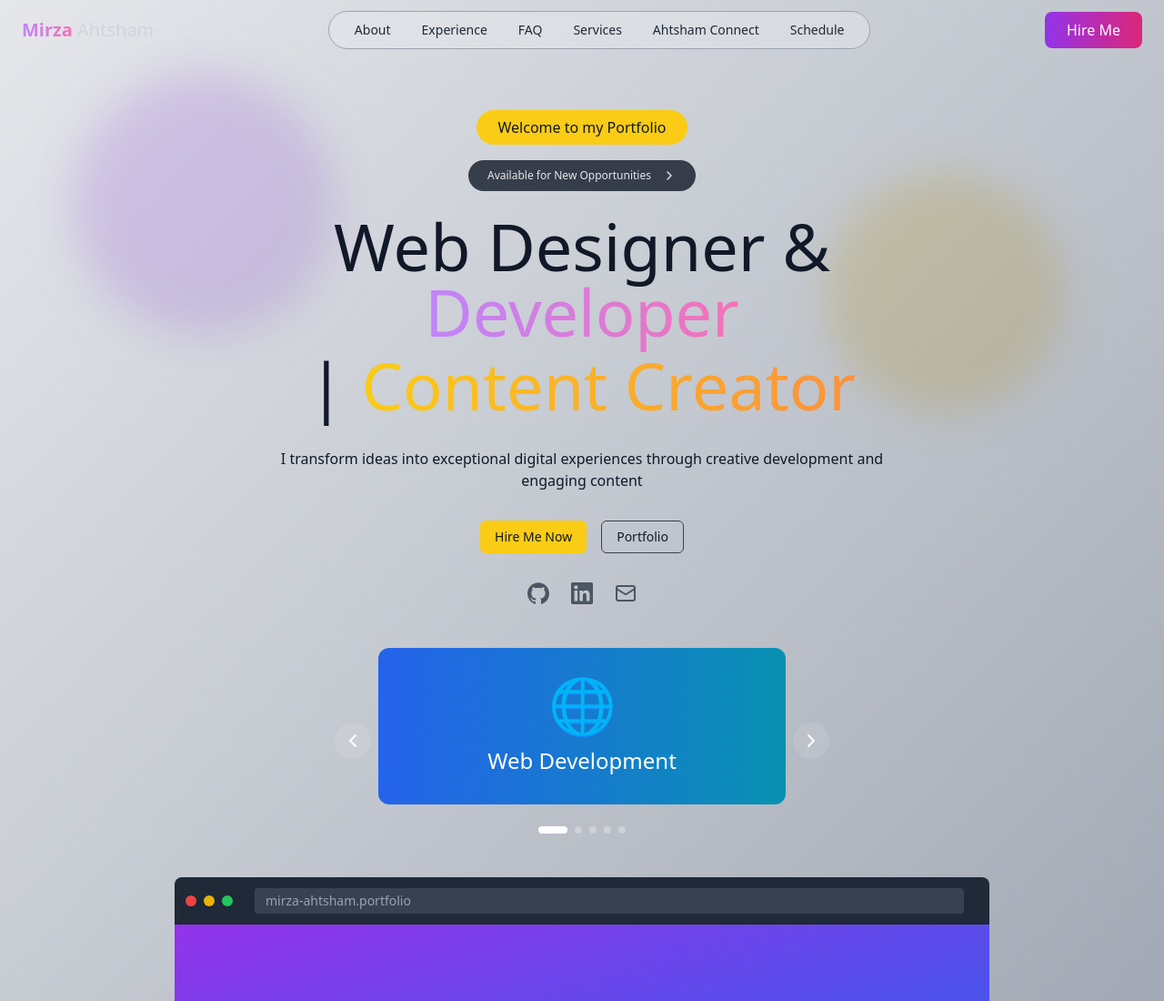
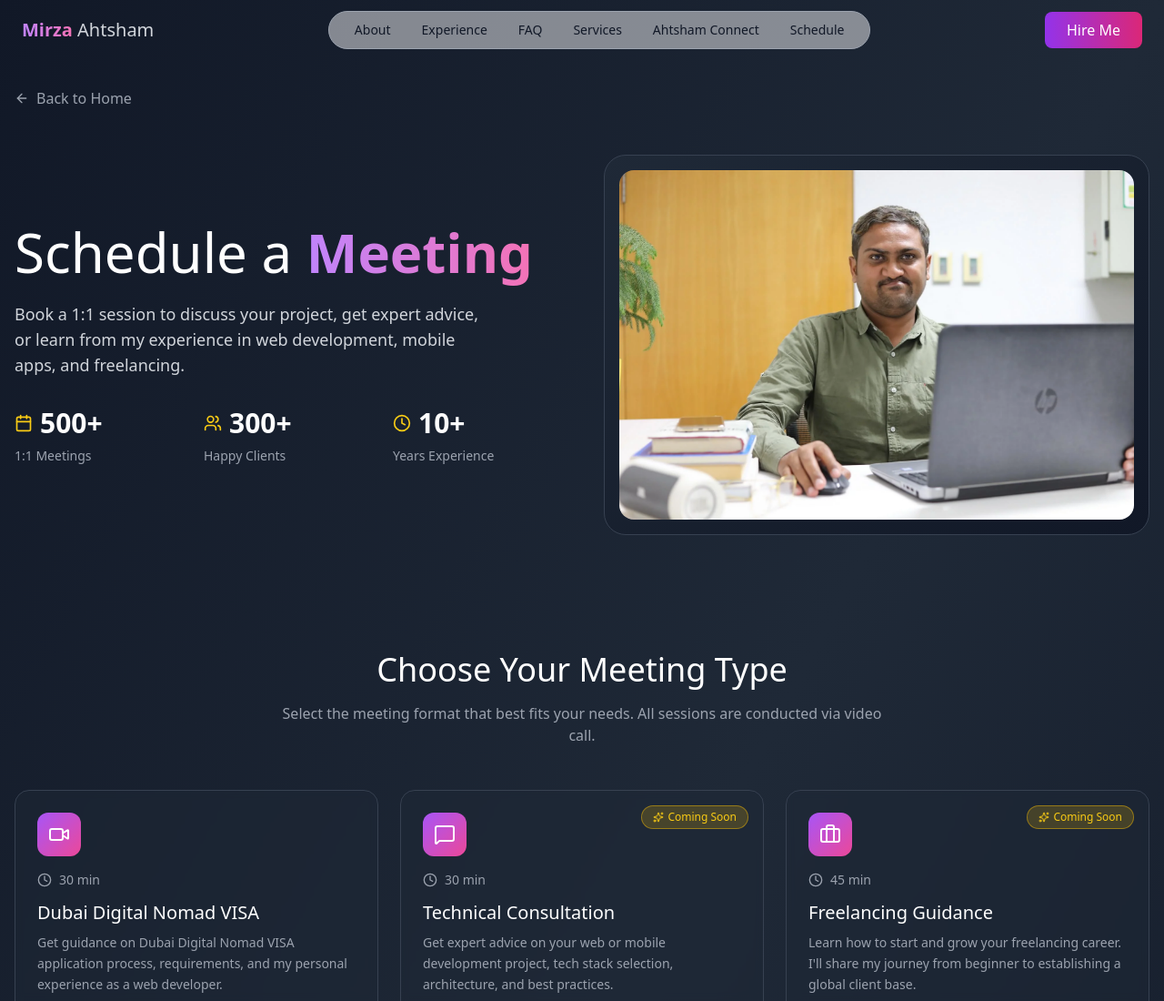
Before and after one commit to mirzaahtsham/ahtsham-webmentor, a Next.js app: page /schedule in a window 1280 px wide. Shown: the top 1100 px of the page at 91% size. Built offline with nearby package versions, Linux system fonts and the light colour scheme.

Commit message:
Fix Schedule page issue and Apply Dark Mode

```diff
--- a/src/app/policies/[slug]/PolicyClientPage.tsx
+++ b/src/app/policies/[slug]/PolicyClientPage.tsx
@@ -62,7 +62,7 @@ export default function PolicyClientPage({ params }: Props) {
   }, [policy.sections]);
 
   return (
-    <div className="min-h-screen bg-linear-to-b from-gray-950 to-black text-gray-200">
+    <div className="min-h-screen bg-gradient-to-b from-gray-950 to-black text-gray-200">
       <HeaderWithMegaMenu />
       <main className="max-w-7xl mx-auto px-4 py-16 grid lg:grid-cols-3 gap-8">
         {/* LEFT COLUMN */}
--- a/src/app/schedule/page.tsx
+++ b/src/app/schedule/page.tsx
@@ -1,57 +1,230 @@
 "use client";
-
+import { useState } from "react";
+import { Calendar, Users, Clock, Sparkles, Video, MessageSquare, Briefcase, Coffee, ArrowLeft } from "lucide-react";
+import { Button } from "../../components/ui/button";
+import { ImageWithFallback } from "../../components/figma/ImageWithFallback";
 import { HeaderWithMegaMenu } from "@/components/HeaderWithMegaMenu";
-import { Hero } from "@/components/Hero";
-import { Stats } from "@/components/Stats";
-import { IconMarquee } from "@/components/IconMarquee";
-import { About } from "@/components/About";
-import { WorkExperience } from "@/components/Experiences";
-import { TestimonialsMarquee } from "@/components/TestimonialsMarquee";
-import { FAQUpdated } from "@/components/FAQUpdated";
 import { Footer } from "@/components/Footer";
 
-const homeSchema = {
-  "@context": "https://schema.org",
-  "@type": "WebPage",
-  "@id": "https://ahtsham.me/#webpage",
-  "name": "Ahtsham Web Designer & Developer",
-  "url": "https://ahtsham.me/",
-  "description": "Professional Web Designer & Developer offering Next.js, WordPress, Shopify, UI/UX, SEO Optimization, Cloudflare Integration, Hosting Management, Website Migration and Modern Web Solutions.",
-  "isPartOf": { "@id": "https://ahtsham.me/#website" },
-  "mainEntity": { "@id": "https://ahtsham.me/#person" },
-  "breadcrumb": {
-    "@type": "BreadcrumbList",
-    "itemListElement": [
-      {
-        "@type": "ListItem",
-        "position": 1,
-        "name": "Home",
-        "item": "https://ahtsham.me/"
-      }
-    ]
-  }
-};
+interface MeetingType {
+  id: string;
+  title: string;
+  description: string;
+  duration: string;
+  icon: any;
+  status: "available" | "coming-soon";
+  badge?: string;
+}
 
-export default function Home() {
+export default function ScheduleMeeting() {
+  const meetingTypes: MeetingType[] = [
+    {
+      id: "dubai-visa",
+      title: "Dubai Digital Nomad VISA",
+      description: "Get guidance on Dubai Digital Nomad VISA application process, requirements, and my personal experience as a web developer.",
+      duration: "30 min",
+      icon: Video,
+      status: "available",
+    },
+    {
+      id: "technical-consultation",
+      title: "Technical Consultation",
+      description: "Get expert advice on your web or mobile development project, tech stack selection, architecture, and best practices.",
+      duration: "30 min",
+      icon: MessageSquare,
+      status: "coming-soon",
+      badge: "Coming Soon",
+    },
+    {
+      id: "freelancing-guidance",
+      title: "Freelancing Guidance",
+      description: "Learn how to start and grow your freelancing career. I'll share my journey from beginner to establishing a global client base.",
+      duration: "45 min",
+      icon: Briefcase,
+      status: "coming-soon",
+      badge: "Coming Soon",
+    },
+    {
+      id: "mentorship",
+      title: "Mentorship Session",
+      description: "One-on-one mentoring for developers. Career guidance, code review, or help with your personal/professional learning goals.",
+      duration: "60 min",
+      icon: Users,
+      status: "coming-soon",
+      badge: "Coming Soon",
+    },
+    {
+      id: "quick-questions",
+      title: "Quick Questions",
+      description: "Have a quick question? Book a short call to get answers on any topic including career, tech, or freelancing.",
+      duration: "15 min",
+      icon: MessageSquare,
+      status: "coming-soon",
+      badge: "Coming Soon",
+    },
+    {
+      id: "project-discussion",
+      title: "Project Discussion",
+      description: "Discuss your project requirements, timeline, and get a detailed assessment for potential collaboration opportunities.",
+      duration: "45 min",
+      icon: Briefcase,
+      status: "coming-soon",
+      badge: "Coming Soon",
+    },
+    {
+      id: "general-meeting",
+      title: "General Meeting",
+      description: "Schedule a meeting for any other topic not covered above. I'm happy to discuss your needs.",
+      duration: "30 min",
+      icon: Coffee,
+      status: "coming-soon",
+      badge: "Coming Soon",
+    },
+  ];
+
   return (
-    <>
-      <script
-        type="application/ld+json"
-        dangerouslySetInnerHTML={{ __html: JSON.stringify(homeSchema) }}
-      />
-      <div className="min-h-screen bg-background text-foreground transition-colors duration-300">
-        <HeaderWithMegaMenu />
-        <main>
-          <Hero />
-          <Stats />
-          <About />
-          <IconMarquee />
-          <WorkExperience />
-          <TestimonialsMarquee />
-          <FAQUpdated />
-        </main>
+    <div className="min-h-screen bg-gradient-to-br from-gray-900 via-gray-800 to-gray-900 text-white">
+      <HeaderWithMegaMenu />
+      {/* Back Button */}
+      <div className="container mx-auto px-4 pt-24">
+        <a
+          href="/"
+          className="inline-flex items-center gap-2 text-gray-400 hover:text-white transition-colors"
+        >
+          <ArrowLeft className="w-4 h-4" />
+          <span>Back to Home</span>
+        </a>
+      </div>
+
+      {/* Hero Section */}
+      <section className="pt-12 pb-16 px-4">
+        <div className="container mx-auto max-w-7xl">
+          <div className="grid md:grid-cols-2 gap-12 items-center">
+            {/* Left Content */}
+            <div>
+              <h1 className="text-5xl md:text-6xl mb-6">
+                Schedule a <span className="text-transparent bg-clip-text font-bold bg-gradient-to-r from-purple-400 to-pink-400">Meeting</span>
+              </h1>
+              <p className="text-gray-300 text-lg mb-8 max-w-lg">
+                Book a 1:1 session to discuss your project, get expert advice, or learn from my experience in web development, mobile apps, and freelancing.
+              </p>
+
+              {/* Stats */}
+              <div className="grid grid-cols-3 gap-6">
+                <div>
+                  <div className="flex items-center gap-2 mb-2">
+                    <Calendar className="w-5 h-5 text-yellow-400" />
+                    <span className="text-3xl font-bold">500+</span>
+                  </div>
+                  <p className="text-gray-400 text-sm">1:1 Meetings</p>
+                </div>
+                <div>
+                  <div className="flex items-center gap-2 mb-2">
+                    <Users className="w-5 h-5 text-yellow-400" />
+                    <span className="text-3xl font-bold">300+</span>
+                  </div>
+                  <p className="text-gray-400 text-sm">Happy Clients</p>
+                </div>
+                <div>
+                  <div className="flex items-center gap-2 mb-2">
+                    <Clock className="w-5 h-5 text-yellow-400" />
+                    <span className="text-3xl font-bold">10+</span>
+                  </div>
+                  <p className="text-gray-400 text-sm">Years Experience</p>
+                </div>
+              </div>
+            </div>
+
+            {/* Right Image */}
+            <div className="relative">
+              <div className="absolute inset-0 bg-linear-to-br from-purple-500/20 to-pink-500/20 rounded-3xl blur-3xl"></div>
+              <div className="relative bg-gradient-to-br from-gray-800 to-gray-900 rounded-3xl p-4 border border-gray-700">
+                <ImageWithFallback
+                  src="/Schedule/Mirza-Ahtsham.webp"
+                  alt="Mirza Ahtsham"
+                  className="w-full h-96 object-cover rounded-2xl"
+                />
+              </div>
+            </div>
+          </div>
+        </div>
+      </section>
+
+      {/* Meeting Types Section */}
+      <section className="py-16 px-4">
+        <div className="container mx-auto max-w-7xl">
+          <div className="text-center mb-12">
+            <h2 className="text-4xl mb-4">Choose Your Meeting Type</h2>
+            <p className="text-gray-400 max-w-2xl mx-auto">
+              Select the meeting format that best fits your needs. All sessions are conducted via video call.
+            </p>
+          </div>
+
+          {/* Meeting Cards Grid */}
+          <div className="grid md:grid-cols-2 lg:grid-cols-3 gap-6">
+            {meetingTypes.map((meeting) => {
+              const Icon = meeting.icon;
+              return (
+                <div
+                  key={meeting.id}
+                  className="bg-gray-800/50 backdrop-blur-sm border border-gray-700 rounded-2xl p-6 hover:border-purple-500/50 transition-all duration-300 hover:shadow-lg hover:shadow-purple-500/10 relative group"
+                >
+                  {/* Status Badge */}
+                  {meeting.badge && (
+                    <div className="absolute top-4 right-4">
+                      <span className="inline-flex items-center gap-1 bg-yellow-500/20 border border-yellow-500/50 text-yellow-400 px-3 py-1 rounded-full text-xs">
+                        <Sparkles className="w-3 h-3" />
+                        {meeting.badge}
+                      </span>
+                    </div>
+                  )}
+
+                  {/* Icon */}
+                  <div className="mb-4">
+                    <div className="w-12 h-12 rounded-xl bg-gradient-to-br from-purple-500 to-pink-500 flex items-center justify-center">
+                      <Icon className="w-6 h-6 text-white" />
+                    </div>
+                  </div>
+
+                  {/* Duration */}
+                  <div className="flex items-center gap-2 mb-3">
+                    <Clock className="w-4 h-4 text-gray-400" />
+                    <span className="text-gray-400 text-sm">{meeting.duration}</span>
+                  </div>
+
+                  {/* Title */}
+                  <h3 className="text-xl mb-2">{meeting.title}</h3>
+
+                  {/* Description */}
+                  <p className="text-gray-400 text-sm mb-6 leading-relaxed">
+                    {meeting.description}
+                  </p>
+
+                  {/* Action Button */}
+                  <Button
+                    className={`w-full ${
+                      meeting.status === "available"
+                        ? "bg-gradient-to-r from-purple-600 to-pink-600 hover:from-purple-700 hover:to-pink-700 text-white"
+                        : "bg-gray-700 text-gray-400 cursor-not-allowed"
+                    }`}
+                    disabled={meeting.status === "coming-soon"}
+                  >
+                    {meeting.status === "available" ? "Schedule Now" : "Coming Soon"}
+                  </Button>
+                </div>
+              );
+            })}
+          </div>
+
+          {/* Bottom Note */}
+          <div className="mt-12 text-center">
+            <p className="text-gray-400 text-sm max-w-2xl mx-auto">
+              Choose a meeting type to view available time slots and book your session instantly.
+            </p>
+          </div>
+        </div>
+      </section>
         <Footer />
-      </div>
-    </>
+    </div>
   );
 }
--- a/src/components/AuthorProfile.tsx
+++ b/src/components/AuthorProfile.tsx
@@ -11,11 +11,11 @@ export const AuthorProfile = () => {
       whileInView={{ opacity: 1, y: 0 }}
       transition={{ duration: 0.6, ease: "easeOut" }}
       viewport={{ once: true }}
-      className="mt-20 bg-linear-to-br from-purple-50 to-white dark:from-gray-900 dark:to-gray-800 rounded-2xl p-8 shadow-lg border border-gray-200 dark:border-gray-700 flex flex-col sm:flex-row items-center sm:items-start gap-6"
+      className="mt-20 bg-gradient-to-br from-purple-50 to-white dark:from-gray-900 dark:to-gray-800 rounded-2xl p-8 shadow-lg border border-gray-200 dark:border-gray-700 flex flex-col sm:flex-row items-center sm:items-start gap-6"
     >
       {/* Avatar */}
       <Image
-        src="/Company Icon/ahtsham-logo.webp" // 👉 Replace with your image
+        src="/company-icon/ahtsham-logo.webp" // 👉 Replace with your image
         alt="Ahtsham Web Mentor"
         width={100}
         height={100}
--- a/src/components/FAQUpdated.tsx
+++ b/src/components/FAQUpdated.tsx
@@ -2,7 +2,7 @@
 
 import { useState, useEffect } from "react";
 import { JsonLd } from "@/components/JsonLd";
-// import { buildFaqSchema } from "@/lib/schema";
+import { buildFaqSchema } from "@/lib/schema";
 import { ContactFormModal } from "./ContactFormModal";
 import Link from "next/link";
 import {
--- a/src/components/HeaderWithMegaMenu.tsx
+++ b/src/components/HeaderWithMegaMenu.tsx
@@ -55,7 +55,7 @@ export function HeaderWithMegaMenu() {
           }`}
       >
         <div className={`transition-all duration-300 ${isScrolled
-          ? "mx-auto max-w-4xl bg-gray-900/65 dark:bg-gray-100/65 backdrop-blur-lg shadow-xl rounded-2xl border border-gray-500 dark:border-gray-800"
+          ? "mx-auto max-w-4xl bg-gray-900/60 dark:bg-gray-100/60 backdrop-blur-lg shadow-xl rounded-2xl border border-gray-500 dark:border-gray-800"
           : "bg-transparent backdrop-blur-none shadow-none border-b border-transparent"
           }`}>
           <div className={`container mx-auto px-6 transition-all duration-500 ${isScrolled ? "py-4" : "py-3"}`}>
@@ -74,28 +74,28 @@ export function HeaderWithMegaMenu() {
               </div>
 
               {/* Desktop Navigation */}
-              <nav className="hidden md:flex items-center gap-0.5 bg-gray-200/50 dark:bg-gray-800/50 rounded-full px-3 py-1 border border-gray-400 dark:border-gray-700">
+              <nav className="hidden md:flex items-center gap-0.5 bg-gray-100/50 dark:bg-gray-800/50 rounded-full px-3 py-1 border border-gray-400 dark:border-gray-700">
                 <Link
                   href="/#about"
-                  className="text-gray-800 dark:text-gray-300 hover:text-pink-600 dark:hover:text-white px-4 py-1.5 rounded-full hover:bg-accent dark:hover:bg-gray-700 text-sm transition-all duration-300"
+                  className="text-gray-900 dark:text-gray-300 hover:text-gray-100 dark:hover:text-white px-4 py-1.5 rounded-full hover:bg-accent dark:hover:bg-gray-700 text-sm transition-all duration-300"
                 >
                   About
                 </Link>
                 <Link
                   href="/#experience"
-                  className="text-gray-800 dark:text-gray-300 hover:text-pink-600 dark:hover:text-white px-4 py-1.5 rounded-full hover:bg-accent dark:hover:bg-gray-700 text-sm transition-all duration-300"
+                  className="text-gray-900 dark:text-gray-300 hover:text-gray-100 dark:hover:text-white px-4 py-1.5 rounded-full hover:bg-accent dark:hover:bg-gray-700 text-sm transition-all duration-300"
                 >
                   Experience
                 </Link>
                 <Link
                   href="/#faq-section"
-                  className="text-gray-800 dark:text-gray-300 hover:text-pink-600 dark:hover:text-white px-4 py-1.5 rounded-full hover:bg-accent dark:hover:bg-gray-700 text-sm transition-all duration-300"
+                  className="text-gray-900 dark:text-gray-300 hover:text-gray-100 dark:hover:text-white px-4 py-1.5 rounded-full hover:bg-accent dark:hover:bg-gray-700 text-sm transition-all duration-300"
                 >
                   FAQ
                 </Link>
                 <Link
                   href="/services"
-                  className="text-gray-800 dark:text-gray-300 hover:text-pink-600 dark:hover:text-white px-4 py-1.5 rounded-full hover:bg-accent dark:hover:bg-gray-700 text-sm transition-all duration-300"
+                  className="text-gray-900 dark:text-gray-300 hover:text-gray-100 dark:hover:text-white px-4 py-1.5 rounded-full hover:bg-accent dark:hover:bg-gray-700 text-sm transition-all duration-300"
                 >
                   Services
                 </Link>
@@ -211,13 +211,13 @@ export function HeaderWithMegaMenu() {
 
                 <Link
                   href="/ahtsham-connect"
-                  className="text-gray-800 dark:text-gray-300 hover:text-pink-600 dark:hover:text-white px-4 py-1.5 rounded-full hover:bg-accent dark:hover:bg-gray-700 text-sm transition-all duration-300"
+                  className="text-gray-900 dark:text-gray-300 hover:text-gray-100 dark:hover:text-white px-4 py-1.5 rounded-full hover:bg-accent dark:hover:bg-gray-700 text-sm transition-all duration-300"
                 >
                   Ahtsham Connect
                 </Link>
                 <Link
                   href="/schedule"
-                  className="text-gray-800 dark:text-gray-300 hover:text-pink-600 dark:hover:text-white px-4 py-1.5 rounded-full hover:bg-accent dark:hover:bg-gray-700 text-sm transition-all duration-300"
+                  className="text-gray-900 dark:text-gray-300 hover:text-gray-100 dark:hover:text-white px-4 py-1.5 rounded-full hover:bg-accent dark:hover:bg-gray-700 text-sm transition-all duration-300"
                 >
                   Schedule
                 </Link>
@@ -260,31 +260,31 @@ export function HeaderWithMegaMenu() {
                 <nav className="flex flex-col gap-4">
                   <Link
                     href="/#about"
-                    className="text-gray-800 hover:text-pink-600 transition-colors py-2"
+                    className="text-gray-900 hover:text-gray-100 transition-colors py-2"
                   >
                     About
                   </Link>
                   <Link
                     href="/services"
-                    className="text-gray-800 hover:text-pink-600 transition-colors py-2"
+                    className="text-gray-900 hover:text-gray-100 transition-colors py-2"
                   >
                     Services
                   </Link>
                   <Link
                     href="/ahtsham-connect"
-                    className="text-gray-800 hover:text-pink-600 transition-colors py-2"
+                    className="text-gray-900 hover:text-gray-100 transition-colors py-2"
                   >
                     Ahtsham Connect
                   </Link>
                   <Link
                     href="/#testimonials"
-                    className="text-gray-800 hover:text-pink-600 transition-colors py-2"
+                    className="text-gray-900 hover:text-gray-100 transition-colors py-2"
                   >
                     Testimonials
                   </Link>
                   <Link
                     href="#faq"
-                    className="text-gray-800 hover:text-pink-600 transition-colors py-2"
+                    className="text-gray-900 hover:text-gray-100 transition-colors py-2"
                   >
                     FAQ
                   </Link>
--- a/src/components/Hero.tsx
+++ b/src/components/Hero.tsx
@@ -62,7 +62,7 @@ export function Hero() {
 }
 
   return (
-    <section className="min-h-screen pt-32 pb-20 bg-gradient-to-br from-gray-200 to-gray-400 dark:from-gray-900 dark:to-gray-900 text-white flex items-center justify-center relative overflow-hidden">
+    <section className="min-h-screen pt-32 pb-20 bg-gradient-to-br from-gray-800 to-gray-900 dark:from-gray-900 dark:to-gray-900 text-gray-200 flex items-center justify-center relative overflow-hidden">
       {/* Animated background elements */}
       <div className="absolute inset-0 overflow-hidden">
         <div className="absolute top-20 left-20 w-72 h-72 bg-purple-500 rounded-full mix-blend-multiply filter blur-xl opacity-20 animate-blob"></div>
@@ -83,13 +83,13 @@ export function Hero() {
           </div>
 
 
-          <h1 className="text-5xl md:text-7xl mb-6 text-gray-900 font-medium dark:text-gray-100">
+          <h1 className="text-5xl md:text-7xl mb-6 text-gray-200 font-medium dark:text-gray-100">
             Web Designer & <span className="bg-clip-text text-transparent bg-gradient-to-r from-purple-400 to-pink-400">Developer</span>
             <br />
             | <span className="bg-clip-text text-transparent bg-gradient-to-r from-yellow-400 to-orange-400 leading-tight"> Content Creator</span>
           </h1>
 
-          <p className="text-gray-900 mb-8 max-w-2xl mx-auto">
+          <p className="text-gray-100 mb-8 max-w-2xl mx-auto">
             I transform ideas into exceptional digital experiences through creative development and engaging content
           </p>
 
@@ -100,7 +100,7 @@ export function Hero() {
             >
               Hire Me Now
             </Button>
-            <Button variant="outline" className="border-gray-700 text-gray-900 hover:bg-gray-900/10 hover:scale-110 transform duration-300">
+            <Button variant="outline" className="border-gray-200 bg-gray-100 text-gray-900 hover:bg-gradient-to-r from-purple-700 to-pink-700 hover:text-gray-100 hover:scale-110 transform duration-300">
               Portfolio
             </Button>
           </div>
@@ -108,13 +108,13 @@ export function Hero() {
           <ContactFormModal isOpen={isModalOpen} onClose={() => setIsModalOpen(false)} />
 
           <div className="flex gap-6 justify-center mb-12">
-            <a href="https://github.com/mirzaahtsham/" className="text-gray-600 hover:text-gray-900 transition-colors hover:scale-110 transform duration-300">
+            <a href="https://github.com/mirzaahtsham/" className="text-gray-300 hover:text-gray-200 transition-colors hover:scale-110 transform duration-300">
               <SiGithub className="w-6 h-6" />
             </a>
-            <a href="https://www.linkedin.com/in/mirzaahtsham/" className="text-gray-600 hover:text-gray-900 transition-colors hover:scale-110 transform duration-300">
+            <a href="https://www.linkedin.com/in/mirzaahtsham/" className="text-gray-300 hover:text-gray-200 transition-colors hover:scale-110 transform duration-300">
               <SiLinkedin className="w-6 h-6" />
             </a>
-            <a href="mailto:hello@ahtsham.me" className="text-gray-600 hover:text-gray-900 transition-colors hover:scale-110 transform duration-300">
+            <a href="mailto:hello@ahtsham.me" className="text-gray-300 hover:text-gray-200 transition-colors hover:scale-110 transform duration-300">
               <Mail className="w-6 h-6" />
             </a>
           </div>
--- a/src/components/ShareButtons.tsx
+++ b/src/components/ShareButtons.tsx
@@ -65,20 +65,20 @@ export default function ShareButtons({ url, title }: ShareButtonsProps) {
     },
     {
       name: "WhatsApp",
-      icon: <MessageCircle className="w-5 h-5" />,
+      icon: <SiWhatsapp className="w-5 h-5" />,
       href: `https://wa.me/?text=${encodedTitle}%20${encodedUrl}`,
       color: "hover:bg-green-500",
     },
-    {
-      name: "Instagram",
-      icon: <SiInstagram className="w-5 h-5" />,
-      href: "https://www.instagram.com/", // IG doesn’t support direct web sharing
-      color: "hover:bg-pink-600",
-    },
+    // {
+    //   name: "Instagram",
+    //   icon: <SiInstagram className="w-5 h-5" />,
+    //   href: "https://www.instagram.com/", // IG doesn’t support direct web sharing
+    //   color: "hover:bg-pink-600",
+    // },
   ];
 
   return (
-    <section className="w-full bg-linear-to-r from-gray-900 via-gray-800 to-gray-900 text-white py-10 px-4 mt-24">
+    <section className="w-full bg-gradient-to-r from-gray-900 via-gray-800 to-gray-900 text-white py-10 px-4 mt-24">
       <div className="max-w-7xl mx-auto text-center space-y-6">
         <div className="flex justify-center items-center gap-2">
           <Share2 className="w-6 h-6 text-purple-400" />
```
Also changed, not shown: src/components/About.tsx (+41 -34 lines), src/components/Footer.tsx (+22 -2 lines), src/components/linktree.tsx (+19 -19 lines), 1 other file (tests, documents, lock files or other folders).
